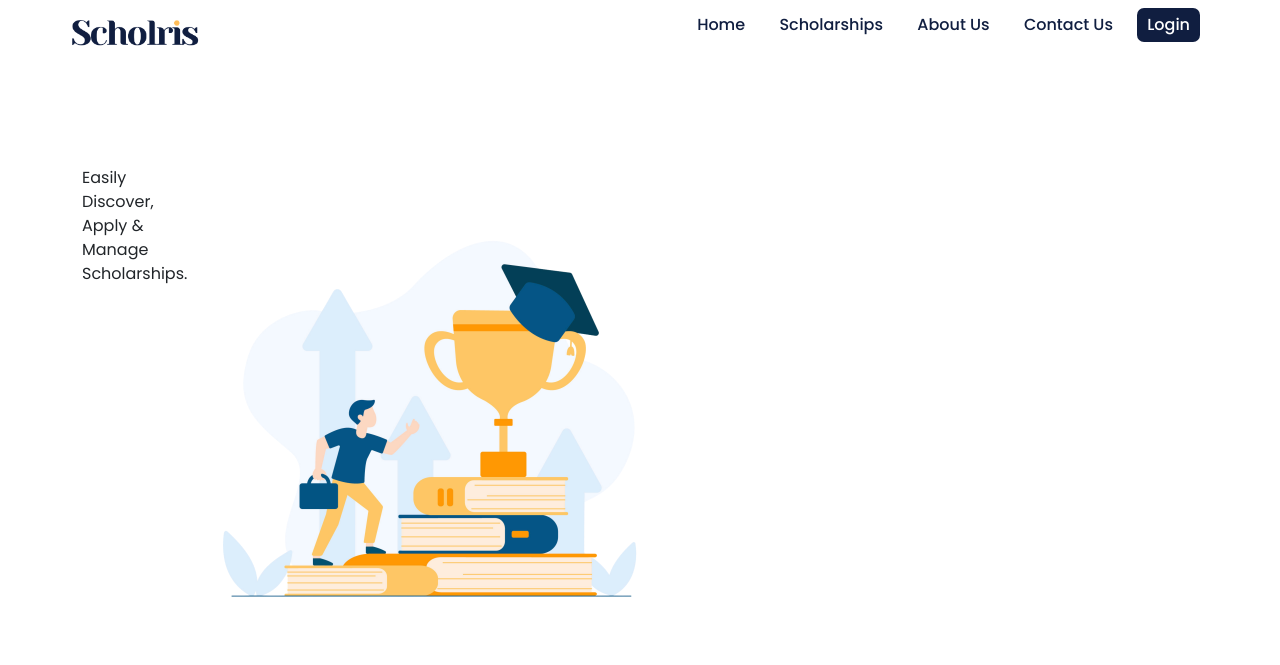
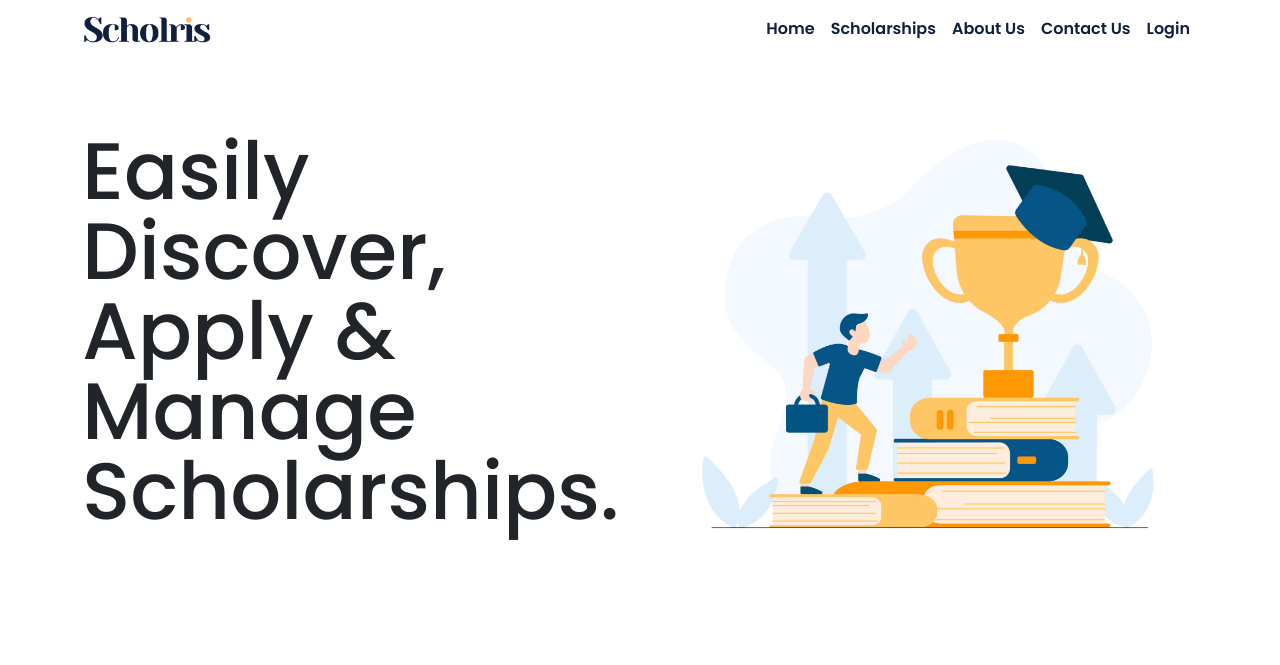
Before and after one commit to scholris/scholris.github.io, a PHP site: page / in a window 1280 px wide. Shown: the top 665 px of the page. Run offline with PHP 8.4, Linux system fonts and the light colour scheme.

Commit message:
navbar & hero in bs

```diff
--- a/Stylesheets/style.css
+++ b/Stylesheets/style.css
@@ -8,81 +8,18 @@
 
 /* Navbar CSS */
 
-.navbar {
-  padding-top: 1.5%;
-}
-
-.navbar-logo {
-    float: left;
-}
-
-.navbar-options {
-    float: right;
-}
-
-.navbar-options li {
-    display:inline-block;
-}
-
-.navbar-options li a {
-    text-decoration: none;
-    padding: 5px 10px;
-    margin-right: 10px;
-    color: var(--primary-color);
-    font-weight: 500;
-}
-
-.navbar-btn {
-    background-color: var(--primary-color);
-    color: #ffff !important;
-    border-radius: 7px;
+.nav-link {
+    color: var(--primary-color) !important;
+    font-weight: 600 !important;
 }
 
 /* Hero - Section CSS */
 
-.hero-section {
-    margin-top: 100px;
-    overflow: hidden;
-}
-
-.hero-left {
-    float: left;
-    width: 50%;
-    font-size: 6rem;
-    font-weight: 700;
-    object-fit: contain;
+.cc-hero-text-left {
+    display: flex;
+    justify-content: center;
+    align-items: center;
+    font-size: 5rem;
+    font-weight: 500;
     line-height: 1;
 }
-
-.hero-right {
-    float: right;
-    width: 50%;
-    object-fit: contain;
-    text-align: right;
-}
-
-.hero-img {
-    width: 100%;
-    height: auto;
-}
-
-/* Responsive Styles for hero -section */
-@media (max-width: 768px) {
-    .hero-section {
-        text-align: center;
-    }
-
-    .hero-left, .hero-right {
-        float: none;
-        width: 100%;
-    }
-
-    .hero-left {
-        margin-bottom: 20px;
-    }
-
-    .hero-img {
-        width: 100%;
-        height: auto;
-    }
-}
--- a/Stylesheets/variables.css
+++ b/Stylesheets/variables.css
@@ -4,14 +4,6 @@
 /* Variables */
 
 body {
-  /* Breakpoint Variable */
-  --breakpoint-xs: 0;
-  --breakpoint-sm: 576px;
-  --breakpoint-md: 768px;
-  --breakpoint-lg: 992px;
-  --breakpoint-xl: 1200px;
-  --breakpoint-xxl: 1400px;
-
   /* Color Palatte */
   --primary-color: #101E40;
 
--- a/index.html
+++ b/index.html
@@ -8,30 +8,37 @@
   <link rel="stylesheet" href="Stylesheets/variables.css" />
   <link rel="stylesheet" href="Stylesheets/style.css" />
   <link rel="stylesheet" href="Stylesheets/bootstrap.min.css">
-  <title>Scholaris - EduAidBuddy</title>
+  <title>Scholris - EduAidBuddy</title>
 </head>
 
 <body>
-  <nav class="container navbar">
-    <a href="/">
-      <img src="Images/scholris-dark.png" class="navbar-logo" alt="Scholris" height="30" width="130">
-    </a>
+  <nav class="navbar navbar-expand">
+    <div class="container">
+      <a class="navbar-brand" href="/">
+        <img src="Images/scholris-dark.png" class="navbar-logo" alt="Scholris" height="30" width="130">
+      </a>
+      <!-- <button class="navbar-toggler" type="button" data-bs-toggle="collapse" data-bs-target="#navbarNav" aria-controls="navbarNav" aria-expanded="false" aria-label="Toggle navigation">
+        <span class="navbar-toggler-icon"></span>
+      </button> -->
+      <div class="collapse navbar-collapse" id="navbarNav">
+        <ul class="navbar-nav ms-auto">
+          <li class="nav-item"><a href="#" class="nav-link">Home</a></li>
+          <li class="nav-item"><a href="#" class="nav-link">Scholarships</a></li>
+          <li class="nav-item"><a href="#" class="nav-link">About Us</a></li>
+          <li class="nav-item"><a href="#" class="nav-link">Contact Us</a></li>
+          <li class="nav-item"><a href="#" class="nav-link navbar-btn">Login</a></li>
+        </ul>
+      </div>
+    </div>
+  </nav>
 
-    <ul class="navbar-options">
-      <li><a href="#">Home</a></li>
-      <li><a href="#">Scholarships</a></li>
-      <li><a href="#">About Us</a></li>
-      <li><a href="#">Contact Us</a></li>
-      <li><a href="#" type="button" class="navbar-btn">Login</a></li>
-    </ul>
-  </nav>
-  <section class="container hero-section">
+  <section class="container cc-hero-section">
     <div class="row">
-      <div class="col-1">
+      <div class="col cc-hero-text-left">
         Easily Discover, Apply & Manage Scholarships.
       </div>
-      <div class="col-11">
-        <img src="/Images/hero-img.png" alt="hero-img" width="500px" height="500px">
+      <div class="col">
+        <img src="/Images/hero-img.png" class="img-fluid" alt="hero-img">
       </div>
     </div>
   </section>
```
